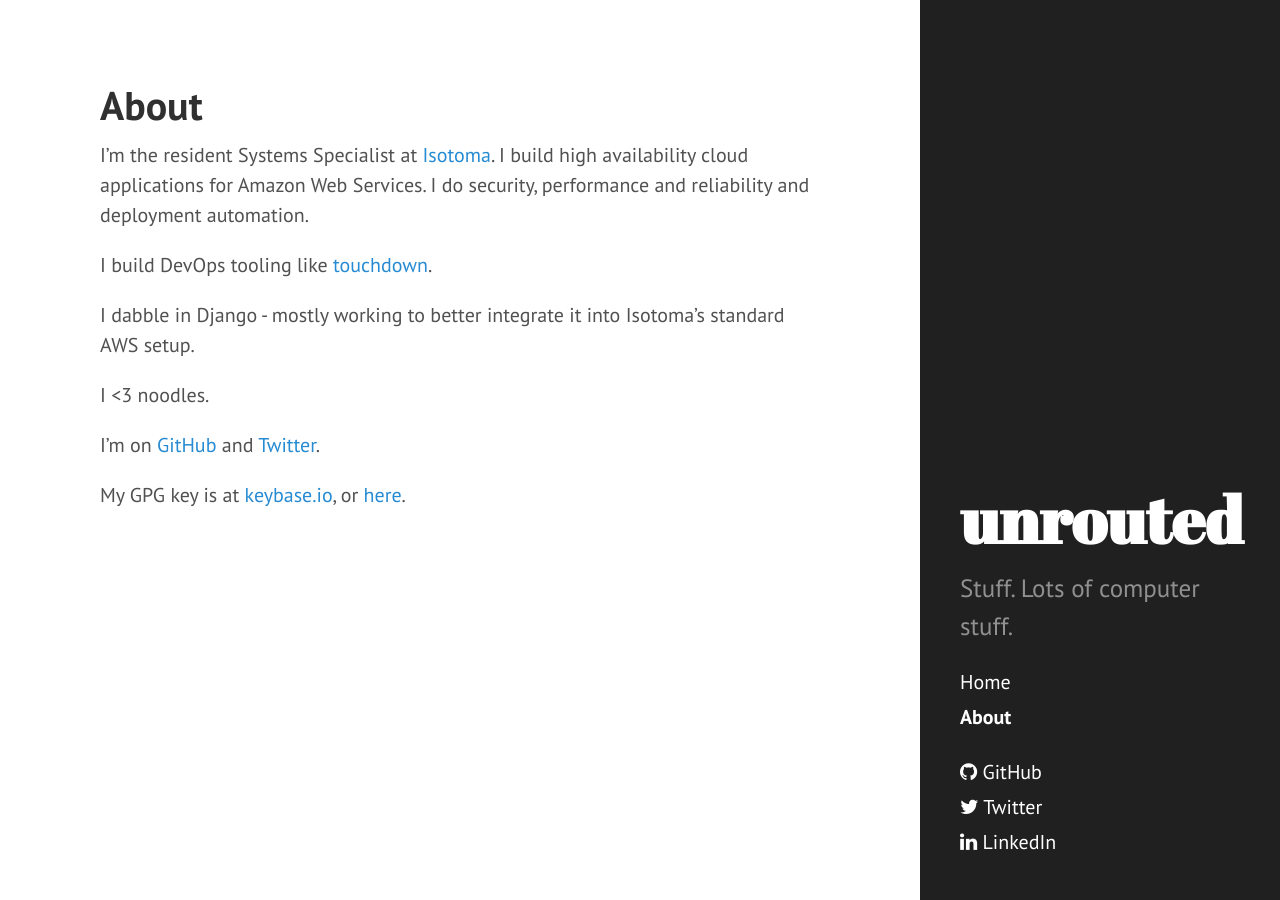
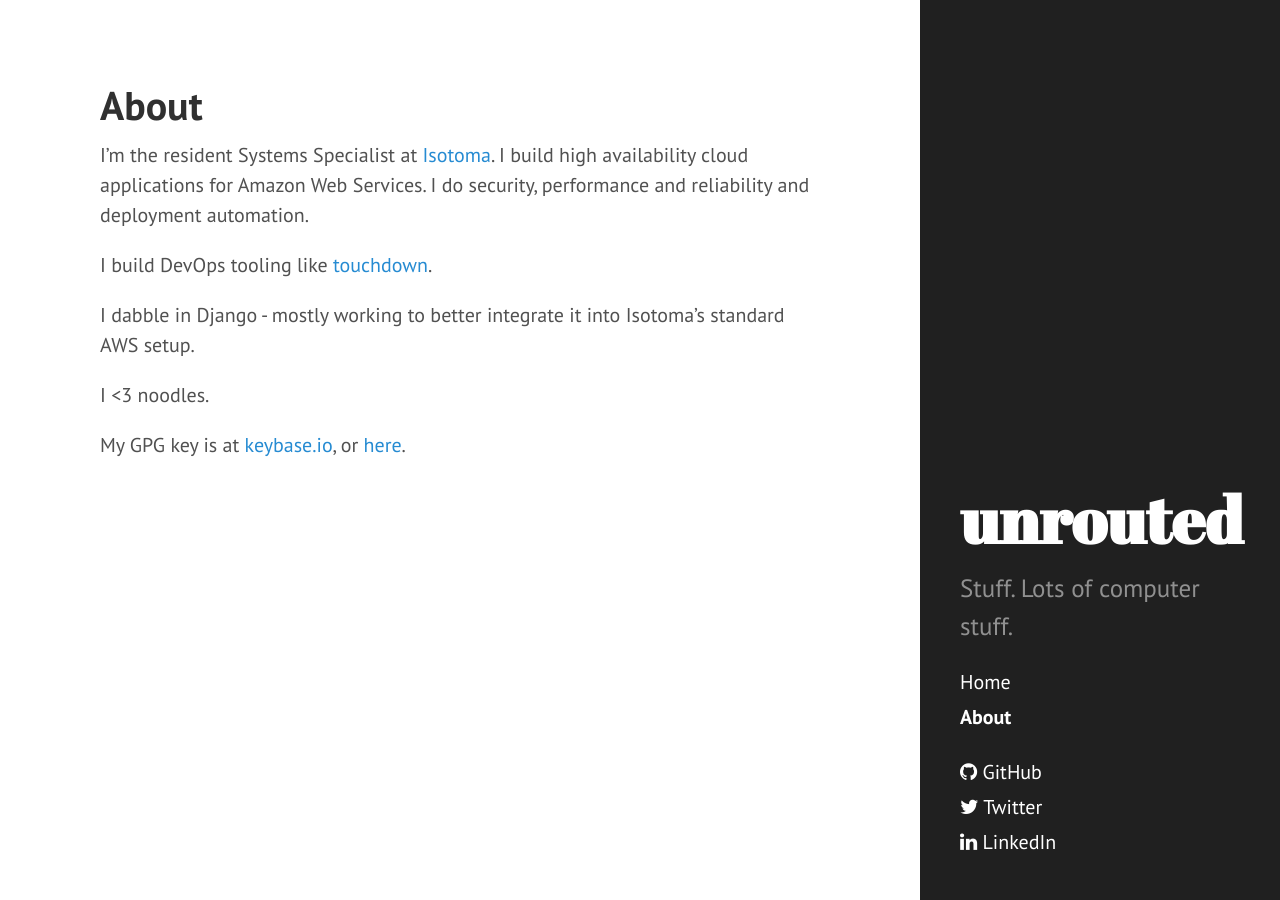
Before and after one commit to Jc2k/Jc2k.github.io, a Jekyll site: the page built from about.md, in a window 1280 px wide. Built offline with Jekyll 4.4.1, drawn with Linux system fonts in a browser that asks for light colours.

Commit message:
Remove Twitter and GitHub link from about - already in sidebar

```diff
--- a/about.md
+++ b/about.md
@@ -11,6 +11,4 @@ I dabble in Django - mostly working to better integrate it into Isotoma's standa
 
 I <3 noodles.
 
-I'm on [GitHub](https://github.com/Jc2k) and [Twitter](https://twitter.com/Jc2k).
-
 My GPG key is at [keybase.io](https://keybase.io/jc2k), or [here](/john-carr.asc).
```
